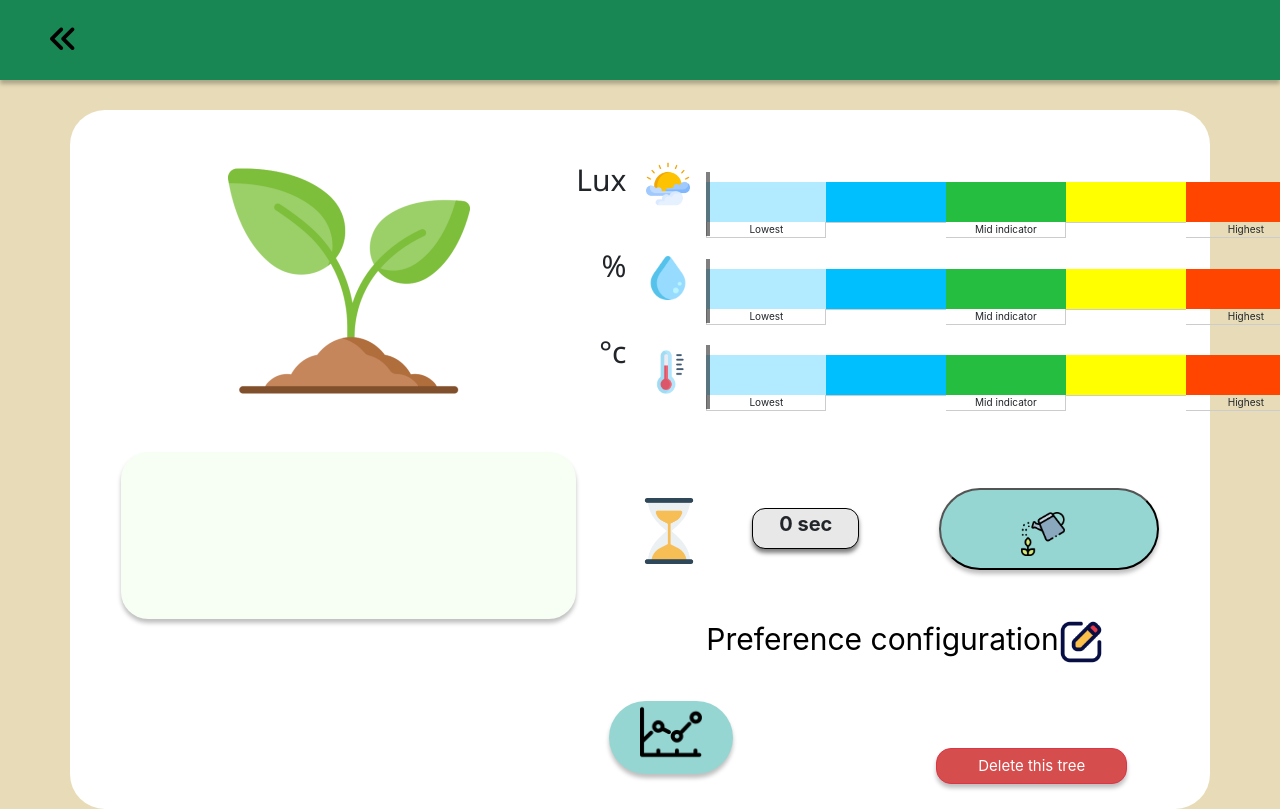
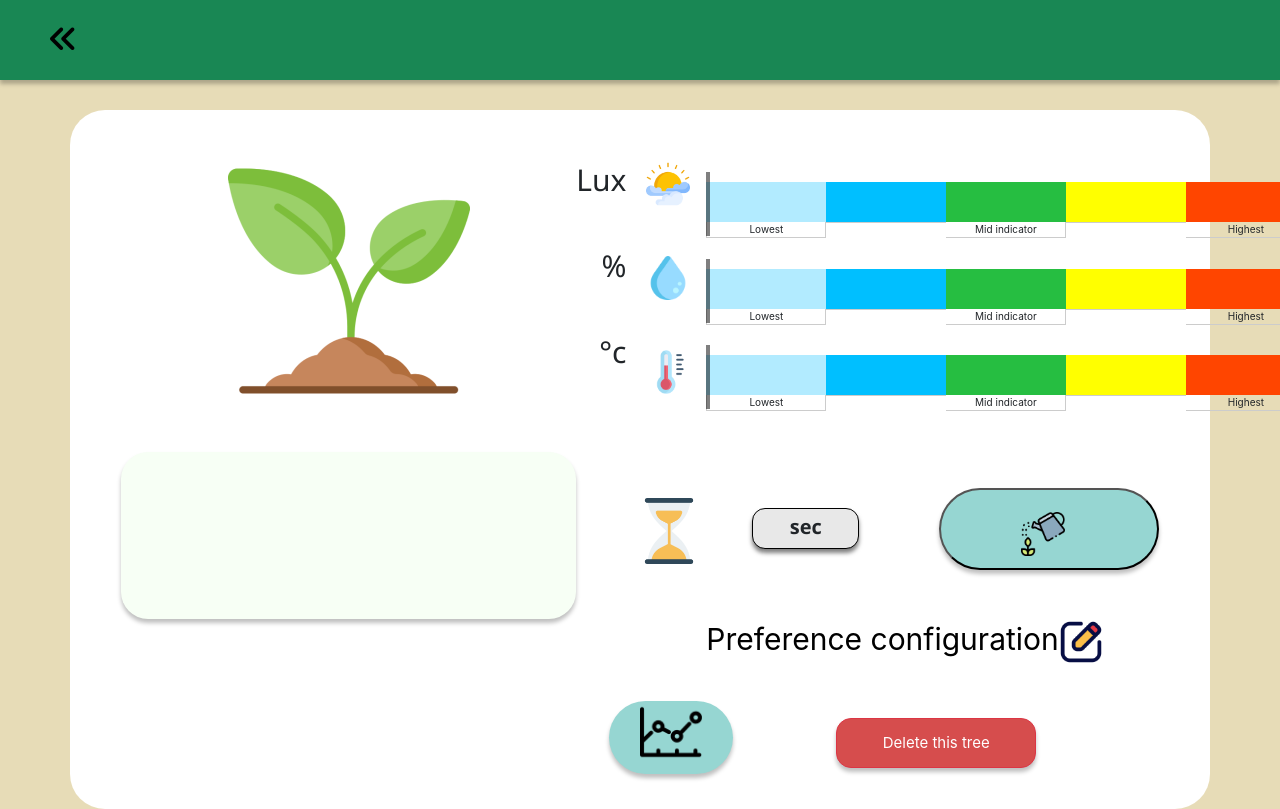
Before and after one commit to Exceed-Group6/WateringSystem-frontend, a React (Create React App) app: page /detail/1 in a window 1280 px wide. Shown: the top 809 px of the page. Built offline with nearby package versions, Linux system fonts and the light colour scheme; no server answers.

Commit message:
button water Done

```diff
--- a/src/components/DetailCard/DetailCard.css
+++ b/src/components/DetailCard/DetailCard.css
@@ -116,10 +116,6 @@ body {
   left: 667px;
   top: 424px;
 
-  text-align: center;
-  font-size: 20px;
-  font-weight: bold;
-
   background: #e8e8e8;
   border: 1px solid #000000;
   box-sizing: border-box;
@@ -127,7 +123,29 @@ body {
   border-radius: 13px;
 }
 
-.watering-button {
+.time-button h3 {
+  text-align: center;
+  font-size: 20px;
+  font-weight: bold;
+  padding-top: 6px;
+}
+
+.watering-button-gray {
+  margin-left: 80px;
+  margin-top: 40px;
+  width: 220px;
+  height: 82px;
+  left: 795px;
+  top: 420px;
+
+  text-align: center;
+
+  background: grey;
+  box-shadow: 0px 4px 4px rgba(0, 0, 0, 0.25);
+  border-radius: 48px;
+}
+
+.watering-button-blue {
   margin-left: 80px;
   margin-top: 40px;
   width: 220px;
@@ -141,12 +159,18 @@ body {
   box-shadow: 0px 4px 4px rgba(0, 0, 0, 0.25);
   border-radius: 48px;
 }
-.watering-button img {
+
+.watering-button-blue img {
   display: block;
+  width: 44px;
+  height: 44px;
   margin: 0px;
+  margin-top: 10px;
+  margin-left: 80px;
 }
 
-.watering-button img {
+.watering-button-gray img {
+  display: block;
   width: 44px;
   height: 44px;
   margin: 0px;
@@ -191,12 +215,12 @@ body {
   width: 50%;
 }
 .btn {
-  width: 191px;
-  height: 36px;
-  left: 773px;
-  top: 566px;
-  margin-top: 80px;
-  margin-left: 170px;
+  width: 200px;
+  height: 50px;
+  /* left: 73px;
+  top: 56px; */
+  margin-top: 50px;
+  margin-left: 70px;
   background: #d64d4d;
   box-shadow: 0px 4px 4px rgba(0, 0, 0, 0.25);
   border-radius: 15px;
--- a/src/components/DetailCard/DetailCard.js
+++ b/src/components/DetailCard/DetailCard.js
@@ -5,16 +5,17 @@ import Segmentedbar from "../segmentedbar/Segmentedbar"
 import { deleteTree, getTreeById, manualWater } from "../../services/api"
 
 const DetailCard = ({ treeList, treeId }) => {
+  console.log(treeList)
   const [disabled, setDisable] = useState(false)
 
-  const sendData = (data) => {
+  const sendData = () => {
+    console.log(treeList.cur_bot_duration)
     setDisable(true)
     manualWater(treeId)
-    setTimeout(
-      () => setDisable(false),
-      treeList.duration ? treeList.duration : 0
-    )
+    setTimeout(() => setDisable(false), treeList.cur_bot_duration * 1000)
   }
+
+  // console.log(manualWater(treeId))
 
   let percentLight =
     ((treeList?.base_light?.current - treeList?.base_light?.set[0]) * 100) /
@@ -85,10 +86,12 @@ const DetailCard = ({ treeList, treeId }) => {
               <img src="./hourglass.png" alt="water"></img>
             </div>
             <div className="time-button">
-              {treeList.duration ? treeList.duration : 0} sec
+              <h3>{treeList.cur_bot_duration} sec</h3>
             </div>
             <button
-              className="watering-button"
+              className={
+                disabled ? "watering-button-gray" : "watering-button-blue"
+              }
               type="submit"
               onClick={sendData}
               disabled={disabled}
--- a/src/pages/PreferencePage.js
+++ b/src/pages/PreferencePage.js
@@ -39,6 +39,7 @@ function PreferencePage() {
     // console.log(bot)
 
     let reqBody = {
+      tree_id: treeId,
       name: nametree,
       desc: dis,
       base_light: [sunmin, sunmid, sunmax],
@@ -47,8 +48,9 @@ function PreferencePage() {
       mode_status: bot,
       duration: dura,
     }
+    console.log(reqBody)
 
-    fetch("https://ecourse.cpe.ku.ac.th/exceed06/api/postnewtree", {
+    fetch("https://ecourse.cpe.ku.ac.th/exceed06/api/updatecommand", {
       method: "PUT",
       headers: { "Content-type": "application/json; charset=UTF-8" },
       body: JSON.stringify(reqBody),
@@ -89,7 +91,7 @@ function PreferencePage() {
                   onKeyPress={(e) => !/[0-9]/.test(e.key) && e.preventDefault()}
                   placeholder="Duration (sec)"
                   className="duration"
-                  defaultValue={tree.duration ? tree.duration : 0}
+                  defaultValue={tree.cur_bot_duration}
                   id="duration"
                 ></input>
               </div>
@@ -113,7 +115,7 @@ function PreferencePage() {
                     }
                     placeholder="Mid"
                     className="Sunmid"
-                    value={tree?.base_light?.set[1]}
+                    defaultValue={tree?.base_light?.set[1]}
                     id="Sunmid"
                   ></input>
                   <input
@@ -192,7 +194,11 @@ function PreferencePage() {
               <div className="botToggle">
                 <i class="fa-solid fa-robot fa-4x"></i>
                 <div className="switch">
-                  <Switch className="switch" isOn={value} />
+                  <Switch
+                    className="switch"
+                    isOn={value}
+                    handleToggle={() => setValue(!value)}
+                  />
                 </div>
               </div>
             </div>
--- a/src/services/api.js
+++ b/src/services/api.js
@@ -1,42 +1,42 @@
-import axios from "axios";
+import axios from "axios"
 
 export const getAllTree = async () => {
   const response = await axios.get(
     `https://ecourse.cpe.ku.ac.th/exceed06/api/getall`
-  );
-  return response.data;
-};
+  )
+  return response.data
+}
 
 export const getTreeById = async (treeId) => {
   const response = await axios.get(
     `https://ecourse.cpe.ku.ac.th/exceed06/api/getbyid/${treeId}`
-  );
-  return response.data;
-};
+  )
+  return response.data
+}
 
 export const getRecord = async (treeId) => {
   const response = await axios.get(
     ` https://ecourse.cpe.ku.ac.th/exceed06/api/getrecord/${treeId}`
-  );
-  return response.data;
-};
+  )
+  return response.data
+}
 
 export const deleteTree = async (treeId) => {
   const response = await axios.delete(
     `https://ecourse.cpe.ku.ac.th/exceed06/api/deletetree/${treeId}`
-  );
-  return response.status;
-};
+  )
+  return response.status
+}
 
 export const addTree = async () => {
-  const response = await axios.put(`
-    https://ecourse.cpe.ku.ac.th/exceed06/api/postnewtree`);
-  return response.status;
-};
+  const response = await axios.post(`
+    https://ecourse.cpe.ku.ac.th/exceed06/api/postnewtree`)
+  return response.status
+}
 
 export const manualWater = async (treeId) => {
   const response = await axios.put(
     `https://ecourse.cpe.ku.ac.th/exceed06/api/water/${treeId}`
-  );
-  return response.status;
-};
+  )
+  return response.status
+}
```
